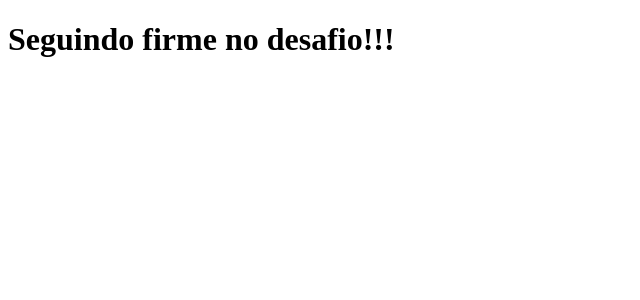
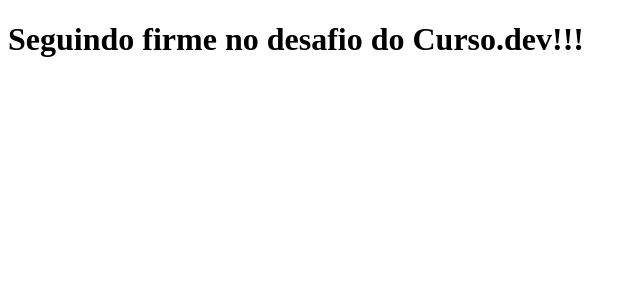
Before and after one commit to IsmaelSidney/clone-tabnews, a Next.js app: page / in a window 1280 px wide. Shown: the top 300 px of the page, without its empty margins (0-640 px from the left). Built offline with nearby package versions, Linux system fonts and the light colour scheme.

Commit message:
Modificando mensagem

```diff
--- a/pages/index.js
+++ b/pages/index.js
@@ -1,5 +1,5 @@
 function Home() {
-    return <h1>Seguindo firme no desafio!!!</h1>
+    return <h1>Seguindo firme no desafio do Curso.dev!!!</h1>
 }
 
 export default Home;
```
